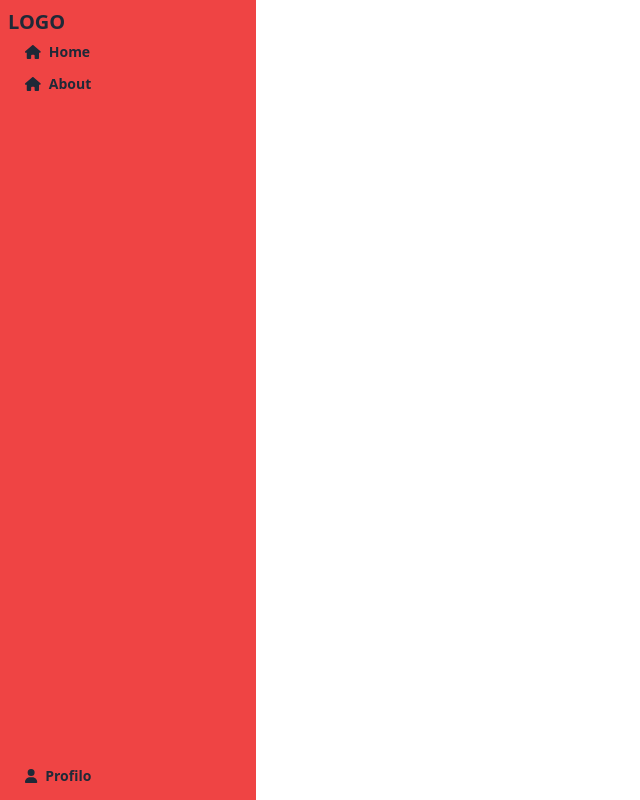
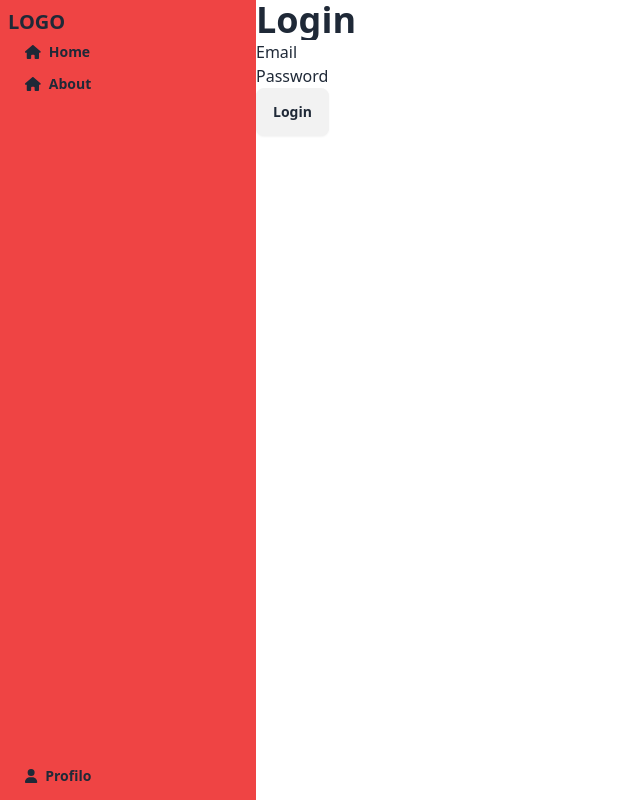
Before and after one commit to LorenzoNicco/software_gestionale_fe, a Vue app: page /login in a window 1280 px wide. Shown: the whole page, without its empty margins (0-640 px from the left). Built offline with nearby package versions, Linux system fonts and the light colour scheme.

Commit message:
predisposta autenticazione frontend

```diff
--- a/src/router/index.js
+++ b/src/router/index.js
@@ -3,6 +3,8 @@ import { createRouter, createWebHistory } from 'vue-router'
 
 //Views (non lazy loading)
 import Home from "../views/Home.vue"
+import Profile from "../views/Profile.vue"
+import Login from "../views/authentication/Login.vue"
 
 //Inizializzazione delle routes in una variabile
 const routes = [
@@ -12,14 +14,19 @@ const routes = [
         component: Home
     },
     {
-        path: '/about',
-        name: 'About',
-        component: ()=>import('../views/About.vue') //Questa sintassi permette il lazy loading della rotta
+        path: '/login',
+        name: 'Login',
+        component: Login
     },
     {
         path: '/profile',
         name: 'Profile',
-        component: ()=>import('../views/Profile.vue')
+        component: Profile
+    },
+    {
+        path: '/about',
+        name: 'About',
+        component: ()=>import('../views/About.vue') //Questa sintassi permette il lazy loading della rotta
     },
 ];
 
--- a/src/views/Profile.vue
+++ b/src/views/Profile.vue
@@ -1,5 +1,40 @@
+<script setup>
+    import { onMounted, reactive } from 'vue';
+    import { useRouter } from 'vue-router';
+
+    const router = useRouter();
+
+    const userData = reactive({
+        user: {}
+    });
+
+    function fetchUserDetails() {
+        axios.get('user').then(response => {
+            userData.user = response.data;
+        });
+    }
+
+    function signOut() {
+        axios.post('logout').finally(() => {
+            localStorage.removeItem('token');
+            axios.defaults.headers.common['Authorization'] = 'Bearer';
+            router.push({ name: 'login' });
+        });
+    }
+
+    onMounted(fetchUserDetails);
+</script>
+
 <template>
     <div class="about">
         <h1 class="text-4xl font-bold">Profilo</h1>
+
+        <div>
+            <div>User ID: {{ userData.user.id }}</div>
+            <div>Email Address: {{ userData.user.email }}</div>
+            <div>
+                <button @click="signOut" class="btn">Sign Out</button>
+            </div>
+        </div>
     </div>
 </template>
--- /dev/null
+++ b/src/views/authentication/Login.vue
@@ -0,0 +1,50 @@
+<script setup>
+    import { reactive, ref } from 'vue';
+    import { useRouter } from 'vue-router';
+
+    const router = useRouter();
+
+    const form = reactive({
+        email: '',
+        password: ''
+    });
+
+    const message = ref();
+
+    function submit() {
+        message.value = '';
+        axios.post('login', form)
+        .then(response => {
+            localStorage.setItem('token', response.data.token);
+            axios.defaults.headers.common['Authorization'] = `Bearer ${response.data.token}`;
+            router.push({ name: 'user' });
+        })
+        .catch(error => {
+            if (error.response.status === 422) {
+                message.value = error.response.data.message;
+            }
+        })
+        .finally(() => form.password = '');
+    }
+</script>
+
+<template>
+    <h1 class="text-4xl font-bold">Login</h1>
+
+    <div>
+        <p v-if="message" class="error">{{ message }}</p>
+        <form @submit.prevent="submit" class="login">
+            <div class="form-group">
+                <label>Email</label>
+                <input v-model="form.email" type="text" class="form-input">
+            </div>
+            <div class="form-group">
+                <label>Password</label>
+                <input v-model="form.password" type="password" class="form-input">
+            </div>
+            <div class="form-group">
+                <button type="submit" class="form-input btn">Login</button>
+            </div>
+        </form>
+    </div>
+</template>
```
